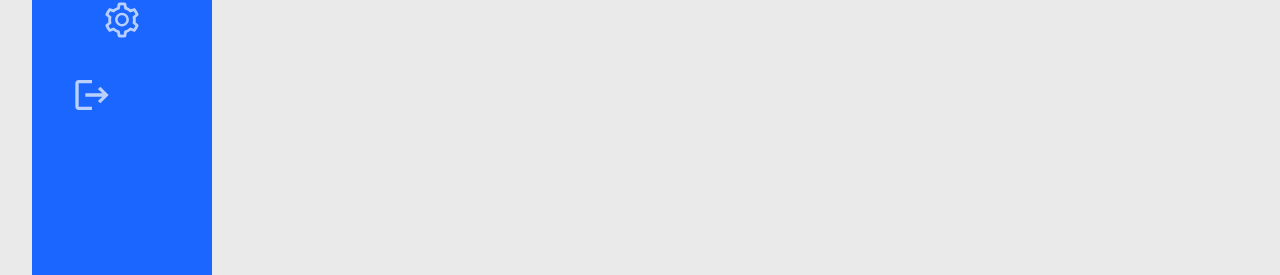
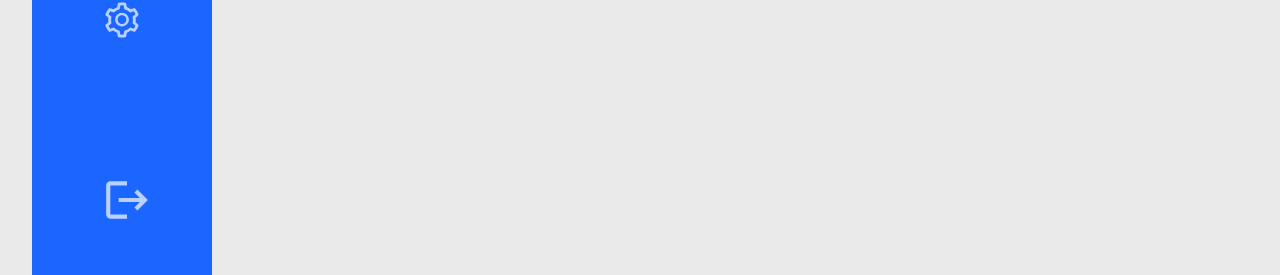
Before and after one commit to ElmanAASTANOV/chat-3-21, a React (Create React App) app: page / in a window 1280 px wide. Shown: the part 370-645 px from the top of the page. Built offline with nearby package versions, Linux system fonts and the light colour scheme.

Commit message:
main-layout

```diff
--- a/src/components/SideBar/SideBar.jsx
+++ b/src/components/SideBar/SideBar.jsx
@@ -1,7 +1,7 @@
 import LogOut from 'menus/LogOut';
 import { useNavigate } from 'react-router-dom';
 
-const SideBar = ({ menus =[], onChangeMenu = () =>{}}) => {
+const SideBar = ({ menus = [], onChangeMenu = () => { } }) => {
     const navigate = useNavigate()
     return (<aside className="side-bar">
         <header>
@@ -12,20 +12,20 @@ const SideBar = ({ menus =[], onChangeMenu = () =>{}}) => {
             {
                 menus?.map((menu) => {
                     return (
-                        <li key = {menu.key} onClick={() =>{
-                            if(onChangeMenu) onChangeMenu(menu.key)
+                        <li key={menu.key} onClick={() => {
+                            if (onChangeMenu) onChangeMenu(menu.key)
                         }}>
 
-                           {menu.icon}
+                            {menu.icon}
 
                         </li>
 
-)
-})
+                    )
+                })
 
-}
-   <LogOut style = {{color:"#BAD1FF", fontSize: "4rem"}} onClick = {() => navigate("/login")}/>
+            }
 
+            <LogOut className="logout" onClick={() => navigate("/login")} />
         </ul>
     </aside>)
 }
--- a/src/components/SideBar/style.scss
+++ b/src/components/SideBar/style.scss
@@ -14,5 +14,10 @@
             font-size: 4rem;
 
         }
+        .logout{
+            transform: translate(3rem, 10rem);
+            color: #BAD1FF;
+            font-size: 5rem;
 
+        }
     }
```
